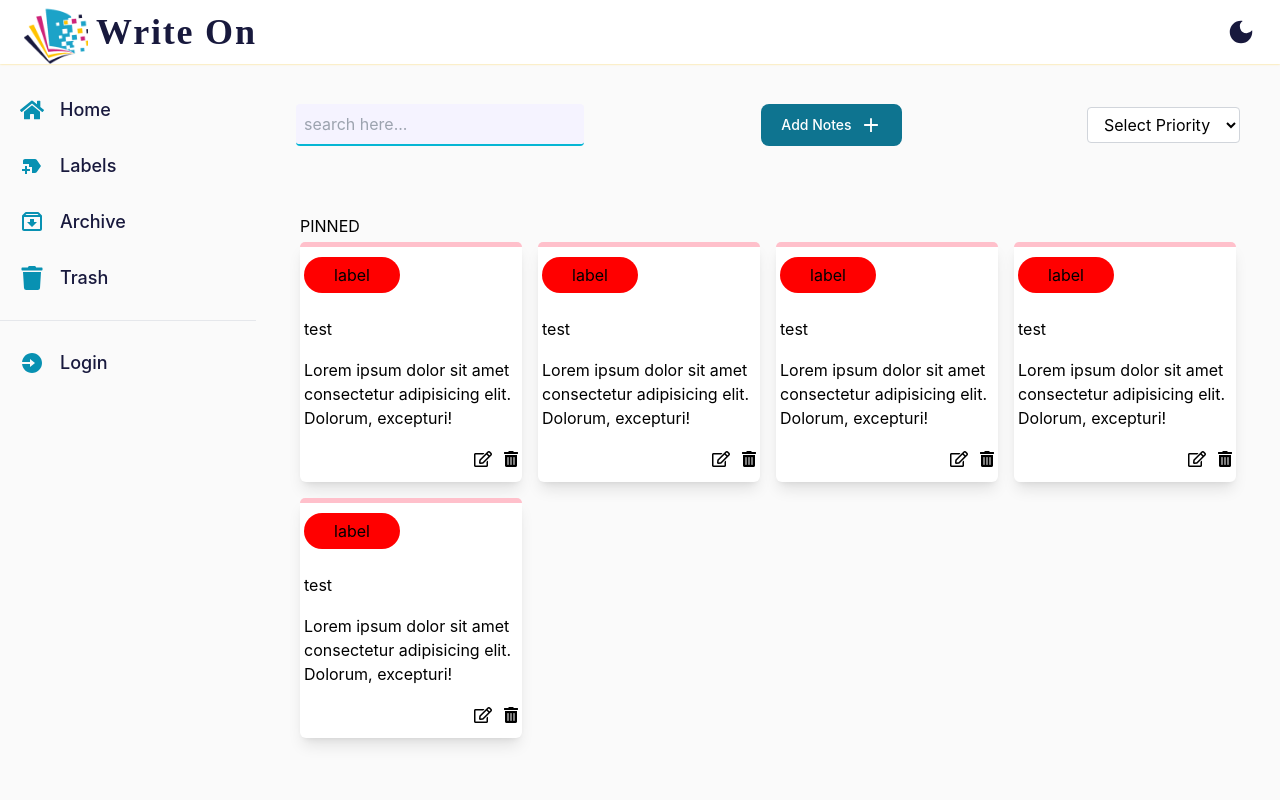
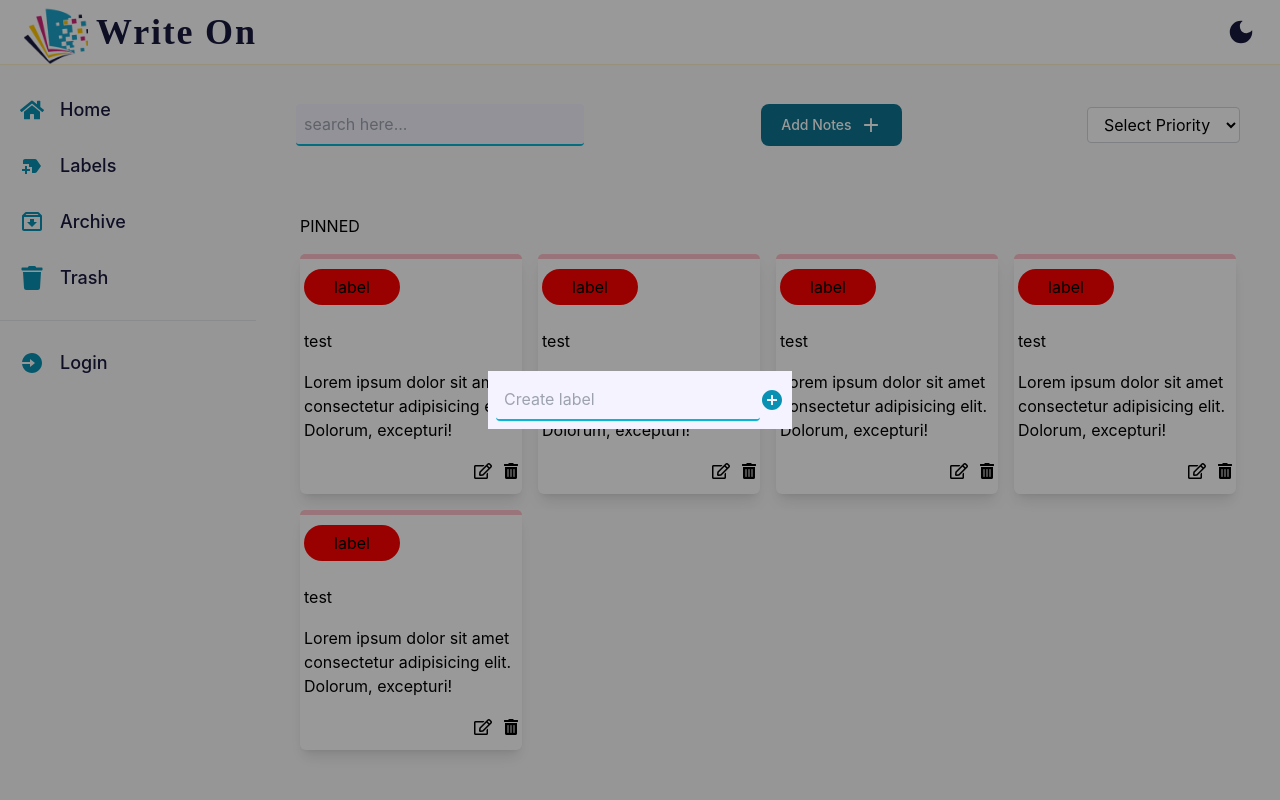
Before and after one commit to Richa-rani02/Write-On, a React (Create React App) app: page /notes in a window 1280 px wide. Shown: the top 800 px of the page. Built offline with nearby package versions, Linux system fonts and the light colour scheme; what miragejs would draw is missing.

Commit message:
feat:added ui for create label

```diff
--- /dev/null
+++ b/src/components/LabelModal.jsx
@@ -0,0 +1,14 @@
+import {MdAddCircle} from "react-icons/md";
+export const LabelModal=()=>{
+    return (
+        <div className="fixed w-full h-full top-0 left-0 z-50 flex items-center justify-center bg-modal-rgba">
+         <div className="modal-body min-w-[15rem] min-h-auto relative bg-[#f5f3ff] p-2 ">
+        <div className="flex items-center">
+         <input placeholder="Create label" className="p-2 border-b-2 border-cyan-500 bg-[#f5f3ff] rounded focus:outline-none"/>
+         <MdAddCircle size={24} className="fill-cyan-600"/>
+         </div>
+         </div>
+        </div>
+
+    )
+}
--- a/src/components/Sidebar.jsx
+++ b/src/components/Sidebar.jsx
@@ -20,7 +20,7 @@ let navigate=useNavigate();
               navigate("/notes");
       }
     return (
-        <section className="sidebar fixed w-64 bg-neutral-50 h-full pt-5 ">
+        <section className="sidebar fixed w-64 bg-neutral-50 h-full pt-5 z-40 lg:z-0 ">
             <Link to="/" className="font-medium flex justify-start items-center gap-4 rounded-tr-3xl rounded-br-3xl py-3 px-5 text-lg hover:bg-blue-100 text-purpleprimary">
                 <FaHome size={24} className="fill-cyan-600" />
                 <span >Home</span>
--- a/src/components/index.js
+++ b/src/components/index.js
@@ -1,3 +1,4 @@
 export {Header} from "./Header";
 export {Sidebar} from "./Sidebar";
 export {Note} from "./note";
+export {LabelModal} from "./LabelModal";
--- a/src/pages/Notes.jsx
+++ b/src/pages/Notes.jsx
@@ -1,11 +1,11 @@
-import { Header, Sidebar,Note } from "../components";
+import { Header, Sidebar,Note,LabelModal } from "../components";
 import {IoMdAdd} from "react-icons/io";
 export const Notes = () => {
     return (
         <div className="notes bg-[#FAFAFA] h-full w-screen">
             <Header />
             <Sidebar />
-            <main className="px-3 py-2 lg:ml-64 ml-0 md:ml-64">
+            <main className="px-3 py-2 lg:ml-64 ml-0 md:ml-64 relative">
                 <div class="flex flex-wrap lg:justify-between md:justify-between justify-center  items-center gap-4 mt-6 px-7 py-2 ">
                     <div
                         class="flex justify-center order-1"
@@ -16,7 +16,7 @@ export const Notes = () => {
                     <div
                         class="flex justify-center order-2 "
                     >
-                        <button type="button" class="text-white mt-8 lg:mt-0  bg-cyan-700 hover:bg-cyan-800 focus:ring-4 focus:outline-none focus:ring-blue-300 font-medium rounded-lg text-sm px-5 py-2.5 text-center inline-flex items-center mr-2 dark:bg-blue-600 dark:hover:bg-blue-700 dark:focus:ring-blue-800">
+                        <button type="button" class="text-white mt-8 lg:mt-0  bg-cyan-700 hover:bg-cyan-800 focus:ring-4 focus:outline-none focus:ring-blue-300 font-medium rounded-lg text-sm px-5 py-2.5 text-center inline-flex items-center mr-2 dark:bg-blue-600 dark:hover:bg-blue-700 dark:focus:ring-blue-800 relative">
 
                            Add Notes
                             <IoMdAdd size={22} className="ml-2"/>
@@ -38,7 +38,7 @@ export const Notes = () => {
                 </div>
                 <div className="notes-list-container my-12 mx-5  p-3 ">
                 <h5>PINNED</h5>
-                <div className="grid grid-cols-1 md:grid-cols-2 lg:grid-cols-4 gap-4 mt-1">
+                <div className="grid grid-cols-1 md:grid-cols-2 lg:grid-cols-4 gap-4 mt-4">
                 <Note/>
                 <Note/>
                 <Note/>
@@ -46,9 +46,9 @@ export const Notes = () => {
                 <Note/>
                 </div>
                 </div>
-                <div className="notes-list-container my-12 mx-5  ">
+                <div className="notes-list-container my-12 mx-5 p-3 ">
                 <h5>OTHERS</h5>
-                <div className="grid grid-cols-1 md:grid-cols-2 lg:grid-cols-4 gap-4">
+                <div className="grid grid-cols-1 md:grid-cols-2 lg:grid-cols-4 gap-4 mt-4">
                 <Note/>
                 <Note/>
                 <Note/>
@@ -58,7 +58,8 @@ export const Notes = () => {
                 </div>
 
             </main>
+            <LabelModal/>
+        </div>
 
-        </div>
     )
 }
--- a/tailwind.config.js
+++ b/tailwind.config.js
@@ -4,14 +4,15 @@ module.exports = {
   ],
   theme: {
     extend: {
-          colors: {
-         purpleprimary:"#18193d",
-         yellowprimary:'#FFB102'
+      colors: {
+        purpleprimary: "#18193d",
+        yellowprimary: '#FFB102',
+        'modal-rgba': 'rgba(0, 0, 0, 0.4)',
 
-    },
-    fontFamily: {
-      'Sail': ['Sail', 'cursive']
-    },
+      },
+      fontFamily: {
+        'Sail': ['Sail', 'cursive']
+      },
 
     },
   },
```
